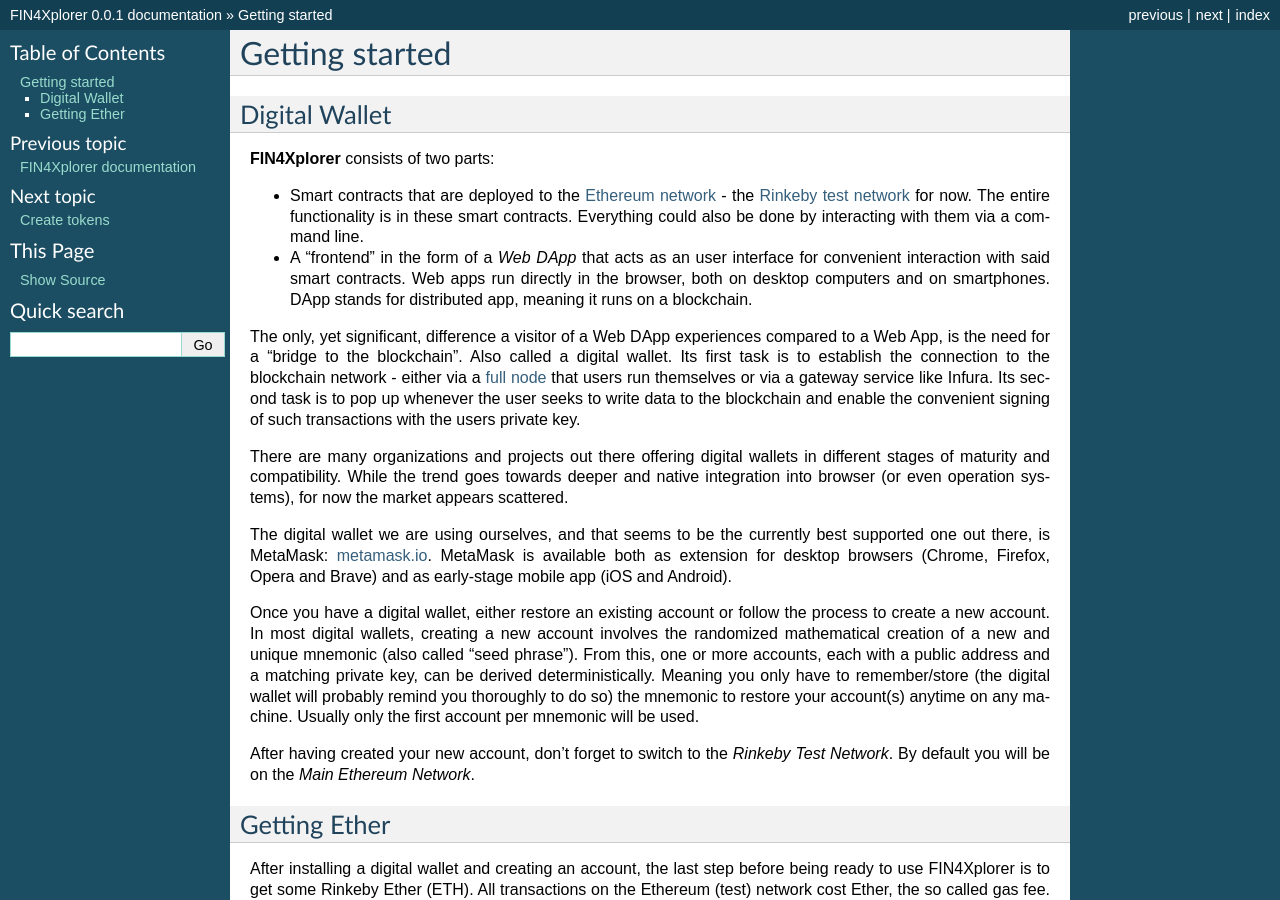
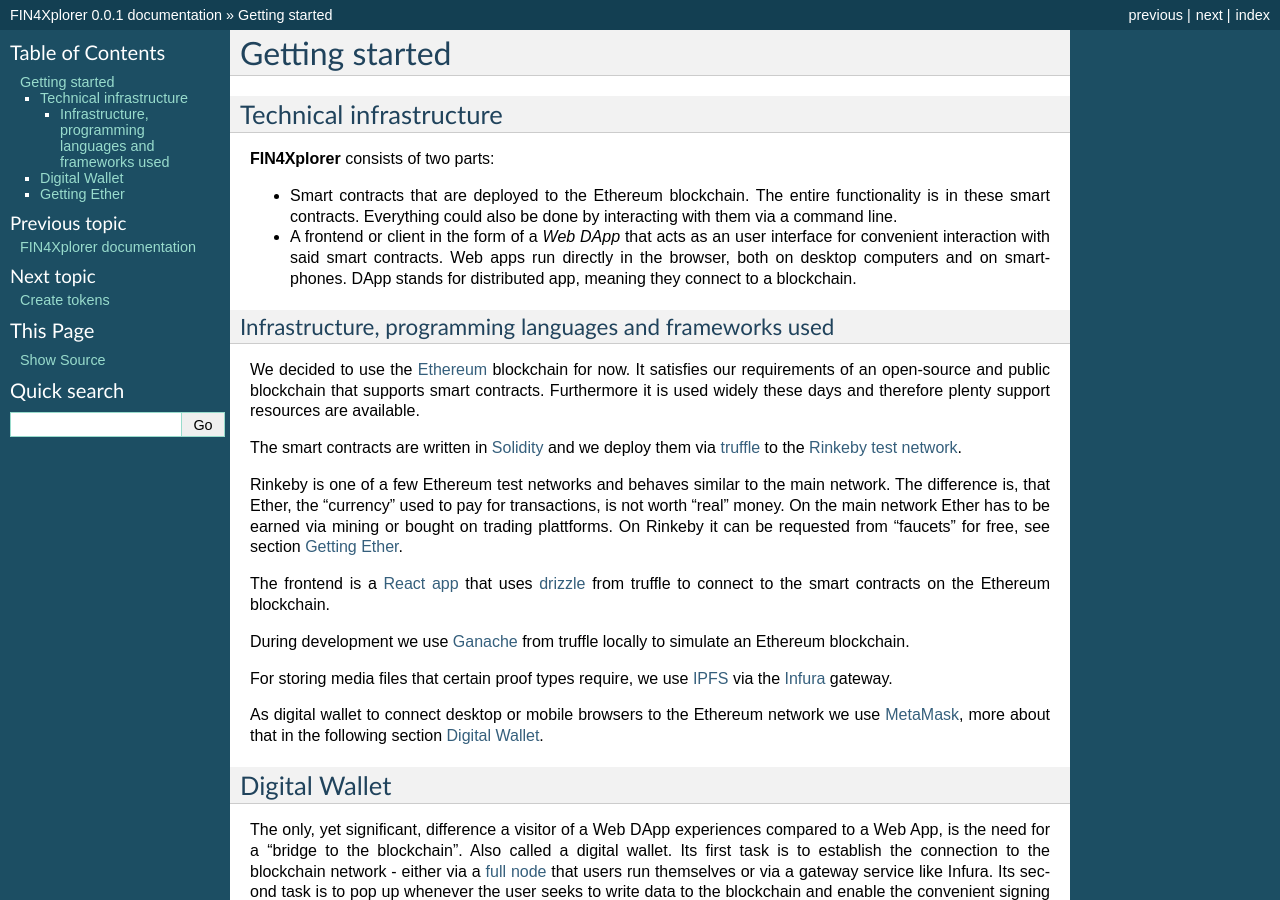
Before and after one commit to FuturICT2/FIN4Documentation, a Sphinx documentation site: the page built from docs/getting-started.rst, in a window 1280 px wide and 900 px high. Built offline with Sphinx 7.4.7, drawn with Linux system fonts in a browser that asks for light colours.

Commit message:
Add technical infrastructure part to getting-started

```diff
--- a/docs/getting-started.rst
+++ b/docs/getting-started.rst
@@ -1,13 +1,33 @@
 Getting started
 ===============
 
-Digital Wallet
-^^^^^^^^^^^^^^
+Technical infrastructure
+^^^^^^^^^^^^^^^^^^^^^^^^
 
 **FIN4Xplorer** consists of two parts:
 
-- Smart contracts that are deployed to the `Ethereum network <https://ethereum.org/>`_ - the `Rinkeby test network <https://www.rinkeby.io/>`_ for now. The entire functionality is in these smart contracts. Everything could also be done by interacting with them via a command line.
-- A "frontend" in the form of a *Web DApp* that acts as an user interface for convenient interaction with said smart contracts. Web apps run directly in the browser, both on desktop computers and on smartphones. DApp stands for distributed app, meaning it runs on a blockchain.
+- Smart contracts that are deployed to the Ethereum blockchain. The entire functionality is in these smart contracts. Everything could also be done by interacting with them via a command line.
+- A frontend or client in the form of a *Web DApp* that acts as an user interface for convenient interaction with said smart contracts. Web apps run directly in the browser, both on desktop computers and on smartphones. DApp stands for distributed app, meaning they connect to a blockchain.
+
+Infrastructure, programming languages and frameworks used
+~~~~~~~~~~~~~~~~~~~~~~~~~~~~~~~~~~~~~~~~~~~~~~~~~~~~~~~~~
+
+We decided to use the `Ethereum <https://ethereum.org/>`_ blockchain for now. It satisfies our requirements of an open-source and public blockchain that supports smart contracts. Furthermore it is used widely these days and therefore plenty support resources are available.
+
+The smart contracts are written in `Solidity <https://en.wikipedia.org/wiki/Solidity>`_ and we deploy them via `truffle <https://www.trufflesuite.com/truffle>`_ to the `Rinkeby test network <https://www.rinkeby.io/>`_.
+
+Rinkeby is one of a few Ethereum test networks and behaves similar to the main network. The difference is, that Ether, the "currency" used to pay for transactions, is not worth "real" money. On the main network Ether has to be earned via mining or bought on trading plattforms. On Rinkeby it can be requested from "faucets" for free, see section `Getting Ether`_.
+
+The frontend is a `React app <https://create-react-app.dev/>`_ that uses `drizzle <https://www.trufflesuite.com/drizzle>`_ from truffle to connect to the smart contracts on the Ethereum blockchain.
+
+During development we use `Ganache <https://www.trufflesuite.com/ganache>`_ from truffle locally to simulate an Ethereum blockchain.
+
+For storing media files that certain proof types require, we use `IPFS <https://ipfs.io/>`_ via the `Infura <https://infura.io/>`_ gateway.
+
+As digital wallet to connect desktop or mobile browsers to the Ethereum network we use `MetaMask <https://metamask.io/>`_, more about that in the following section `Digital Wallet`_.
+
+Digital Wallet
+^^^^^^^^^^^^^^
 
 The only, yet significant, difference a visitor of a Web DApp experiences compared to a Web App, is the need for a "bridge to the blockchain". Also called a digital wallet. Its first task is to establish the connection to the blockchain network - either via a `full node <https://docs.ethhub.io/using-ethereum/running-an-ethereum-node/#full-nodes>`_ that users run themselves or via a gateway service like Infura. Its second task is to pop up whenever the user seeks to write data to the blockchain and enable the convenient signing of such transactions with the users private key.
 
```
